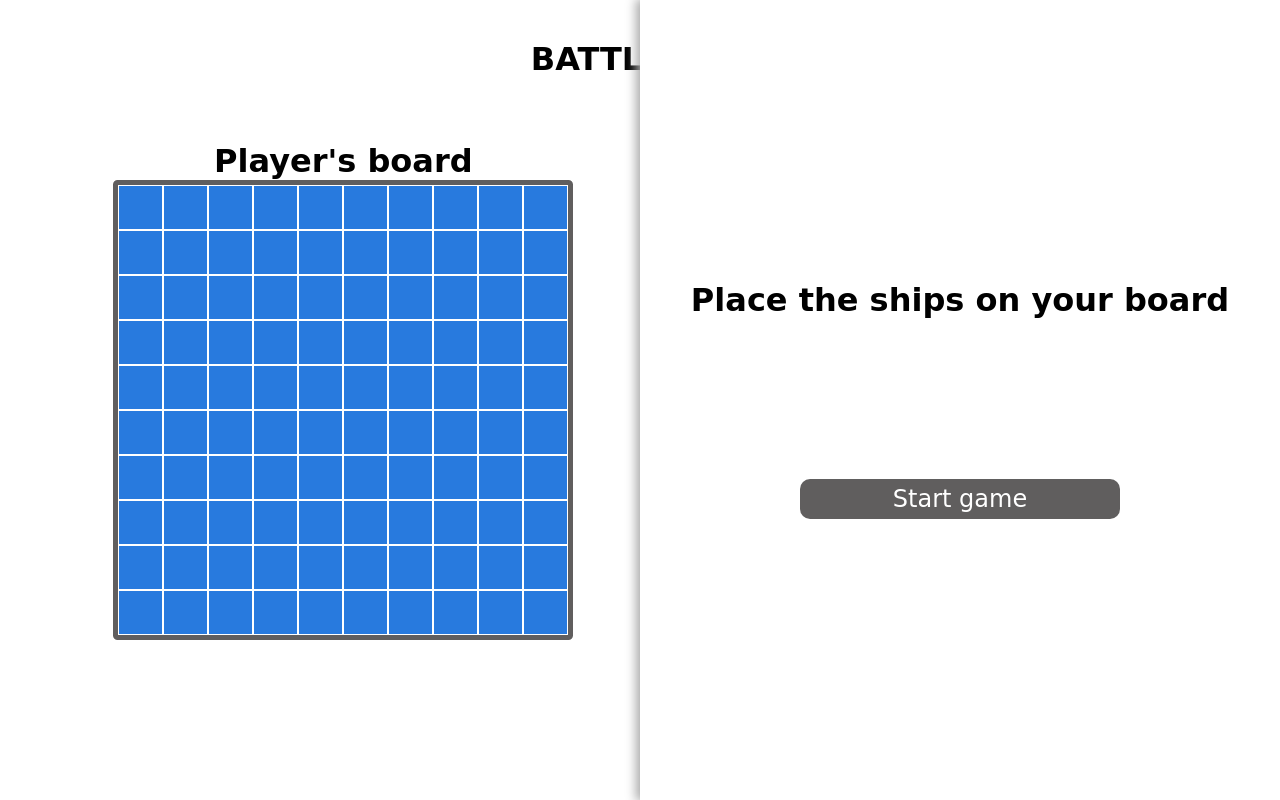
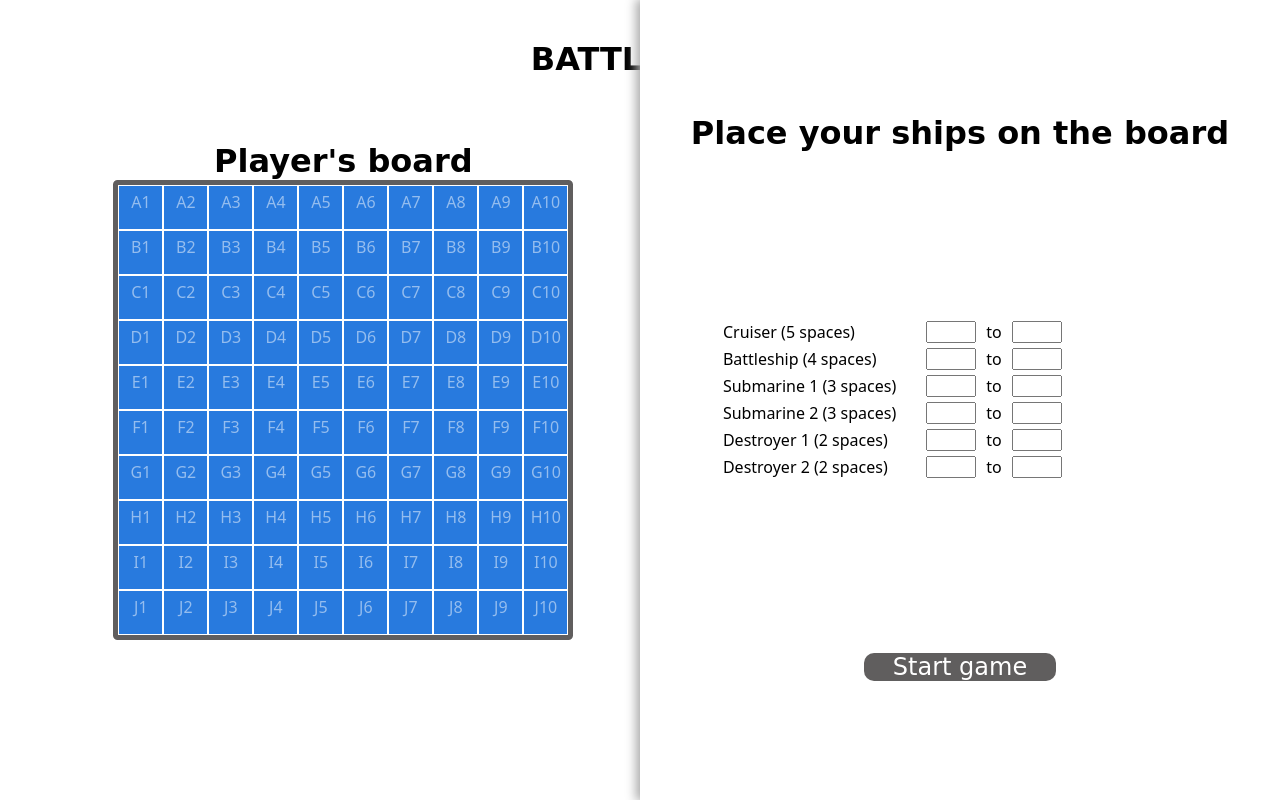
Before and after one commit to fanboy-coder/battleship, a website built with webpack: page src/template.html in a window 1280 px wide. Both pictures are taken after a click on the element "New game". Built offline with nearby package versions, Linux system fonts and the light colour scheme; a web font is replaced by a local one.

Commit message:
Work on the ship placement function.

```diff
--- a/src/DOM.js
+++ b/src/DOM.js
@@ -8,26 +8,88 @@ let startWindow = function (game) {
 	let slider = container.appendChild(document.createElement("div"));
 	slider.setAttribute("class", "slider");
 	slider.classList.add("slide-in");
-	let h1 = slider.appendChild(document.createElement("h1"));
+	let header = slider.appendChild(document.createElement("div"));
+	header.setAttribute("class","header");
+	let h1 = header.appendChild(document.createElement("h1"));
 	h1.textContent = "Welcome to BATTLESHIP";
-	let button = slider.appendChild(document.createElement("btn"));
+	let footer = slider.appendChild(document.createElement("div"));
+	footer.setAttribute("class","footer");
+	let button = footer.appendChild(document.createElement("btn"));
 	button.textContent = "New game";
 	button.setAttribute("class", "button");
 	button.addEventListener("click", () => {
-		h1.textContent = "Place the ships on your board"
 		slider.style.cssText = "box-shadow: -3px 0px 10px 1px #aaaaaa";
-		button.remove();
 		background.remove();
-		let start = slider.appendChild(document.createElement("btn"));
-		start.textContent = "Start game";
-		start.setAttribute("class","button");
-		start.addEventListener("click",() => {
+		h1.textContent = "Place your ships on the board";
+		let cell = document.querySelectorAll(".player-cell");
+		cell.forEach(cell => {
+			cell.innerText = cell.id.slice(7,10);
+		})
+		let dock = document.createElement("div");
+		dock.setAttribute("class", "dock");
+		slider.insertBefore(dock,footer);
+		placeShip();
+		button.textContent = "Start game";
+		button.addEventListener("click", () => {
+			cell.forEach(cell => {
+				cell.innerText = "";
+			});
 			game.placeShipPlayer();
 			game.placeShipCpu();
 			slider.remove();
 		})
 	})
 }
+
+let placeShip = function (i = 0) {
+	let dock = document.querySelector(".dock");
+	if (dock.childNodes.length == 6) return;
+	let form = dock.appendChild(document.createElement("div"));
+	form.setAttribute("class", "form");
+	let box1 = form.appendChild(document.createElement("div"));
+	box1.setAttribute("class","box");
+	let name = box1.appendChild(document.createElement("p"));
+	name.setAttribute("class", "name");
+	switch (i) {
+		case 0:
+			name.textContent = "Cruiser (5 spaces)";
+			break;
+		case 1:
+			name.textContent = "Battleship (4 spaces)";
+			break;
+		case 2:
+			name.textContent = "Submarine 1 (3 spaces)";
+			break;
+		case 3:
+			name.textContent = "Submarine 2 (3 spaces)";
+			break;
+		case 4:
+			name.textContent = "Destroyer 1 (2 spaces)";
+			break;
+		case 5:
+			name.textContent = "Destroyer 2 (2 spaces)";
+			break;
+	}
+	let box2 = form.appendChild(document.createElement("div"));
+	box2.setAttribute("class","box");
+	let pos1 = box2.appendChild(document.createElement("input"));
+	pos1.setAttribute("class","input");
+	pos1.setAttribute("type", "text");
+	pos1.setAttribute("maxlength", "2");
+	pos1.setAttribute("size", "1");
+	pos1.setAttribute("id", "pos-" + i);
+	let to = box2.appendChild(document.createElement("p"));
+	to.textContent = " to ";
+	let pos2 = box2.appendChild(document.createElement("input"));
+	pos2.setAttribute("class","input");
+	pos2.setAttribute("type", "text");
+	pos2.setAttribute("maxlength", "2");
+	pos2.setAttribute("size", "1");
+	pos2.setAttribute("id", "pos-" + i + 1);
+	let box3 = form.appendChild(document.createElement("div"));
+	box3.setAttribute("class","box");
+	placeShip(i + 1);
+};
 
 //generates a game over modal once the game ends
 let gameoverWindow = function (player, cpu) {
@@ -53,7 +115,7 @@ let gameoverWindow = function (player, cpu) {
 			const game = new GameController();
 			game.placeShipPlayer();
 			game.placeShipCpu();
-			clear();s
+			clear(); s
 			background.remove();
 			console.log(game);
 		})
--- a/src/index.js
+++ b/src/index.js
@@ -16,14 +16,12 @@ class GameController {
 		this.submarine2 = new Ship("submarine 2",3);
 		this.destroyer = new Ship("destroyer",2);
 		this.destroyer2 = new Ship("destroyer 2",2);
-		this.destroyer3 = new Ship("destroyer 3",2);
 		this.cpucarrier = new Ship("carrier",5);
 		this.cpubattleship = new Ship("battleship",4);
 		this.cpusubmarine = new Ship("submarine",3);
 		this.cpusubmarine2 = new Ship("submarine 2",3);
 		this.cpudestroyer = new Ship("destroyer",2);
 		this.cpudestroyer2 = new Ship("destroyer 2",2);
-		this.cpudestroyer3 = new Ship("destroyer 3",2);
 		this.placeShipPlayer = function () {
 			this.playerBoard.placeShip(this.player.dock, this.carrier, "F1", "F5");
 			this.playerBoard.placeShip(this.player.dock, this.battleship, "J1", "J4");
@@ -31,7 +29,6 @@ class GameController {
 			this.playerBoard.placeShip(this.player.dock, this.submarine2, "H1", "H3");
 			this.playerBoard.placeShip(this.player.dock, this.destroyer, "C9", "C10");
 			this.playerBoard.placeShip(this.player.dock, this.destroyer2, "E3", "E4");
-			this.playerBoard.placeShip(this.player.dock, this.destroyer3, "I6", "J6");
 		};
 		this.placeShipCpu = function () {
 			this.cpuBoard.randomPlaceShip(this.cpu,this.cpucarrier);
@@ -40,7 +37,6 @@ class GameController {
 			this.cpuBoard.randomPlaceShip(this.cpu,this.cpusubmarine2);
 			this.cpuBoard.randomPlaceShip(this.cpu,this.cpudestroyer);
 			this.cpuBoard.randomPlaceShip(this.cpu,this.cpudestroyer2);
-			this.cpuBoard.randomPlaceShip(this.cpu,this.cpudestroyer3);
 		};
 	}
 };
--- a/src/styles/style.css
+++ b/src/styles/style.css
@@ -12,6 +12,17 @@
 .title {
 	display: grid;
 	place-items: end center;
+}
+
+.form {
+	display: grid;
+	grid-template-columns: 1.5fr 1fr 1fr;
+}
+
+.box {
+	display: flex;
+	flex-direction: row;
+	gap: 10px;
 }
 
 h1,
@@ -33,6 +44,8 @@ h3,
 
 .board {
 	background-color: rgb(40, 122, 222);
+	color: rgba(255, 255, 255, 0.5);
+	text-align: center;
 	display: grid;
 	grid-template-columns: repeat(10, 1fr);
 	height: 450px;
@@ -40,6 +53,7 @@ h3,
 	border: 5px solid rgb(96, 94, 94);
 	border-radius: 1%;
 	cursor: pointer;
+	line-height: 200%;
 }
 
 .player-cell, .cpu-cell, .hit, .miss {
@@ -60,6 +74,14 @@ h3,
 
 .sunk {
 	background-image: url(./images/circle-medium-green.svg);
+}
+
+.right {
+	background-image: url(./images/check-circle.svg);
+}
+
+.wrong {
+	background-image: url(./images/alert-circle.svg);
 }
 
 #modal-bg-display {
@@ -91,12 +113,10 @@ h3,
 .slider {
 	background-color: white;
     height: 100%;
-    width: 50%;
-    display: flex;
+    min-width: 50%;
+    display: grid;
+	grid-template-rows: repeat(3, 1fr);
     align-items: center;
-	justify-content: center;
-    flex-direction: column;
-	gap: 20%;
 	z-index: 1;
 	position: absolute;
   	right: 0%;
@@ -117,21 +137,33 @@ h3,
     100% { -webkit-transform: translateX(0%); }
 }
 
+.header,.dock,.footer {
+	display: flex;
+	justify-content: center;
+}
+
+.dock {
+	display: grid;
+	grid-template-rows: repeat(5, 1fr);
+	gap: 5px;
+}
+
 .button {
     display: flex;
-    flex-wrap: wrap;
     border-radius: 10px;
-    min-height: 5vh;
-    min-width: 40vh;
 	background-color: rgb(96, 94, 94);
 	color: white;
-	align-items: center;
 	justify-content: center;
 	cursor: pointer;
 	font-size:x-large;
 	transition: all .2s ease-in-out;
+	width: 30%;
 }
 
 .button:hover{
 	transform: scale(1.1);
 }
+
+.input {
+	text-transform: uppercase;
+}
```
Also changed, not shown: dist/alert-circle.svg (added), dist/bundle.js, dist/check-circle.svg (added), src/styles/images/alert-circle.svg (added), src/styles/images/check-circle.svg (added).
